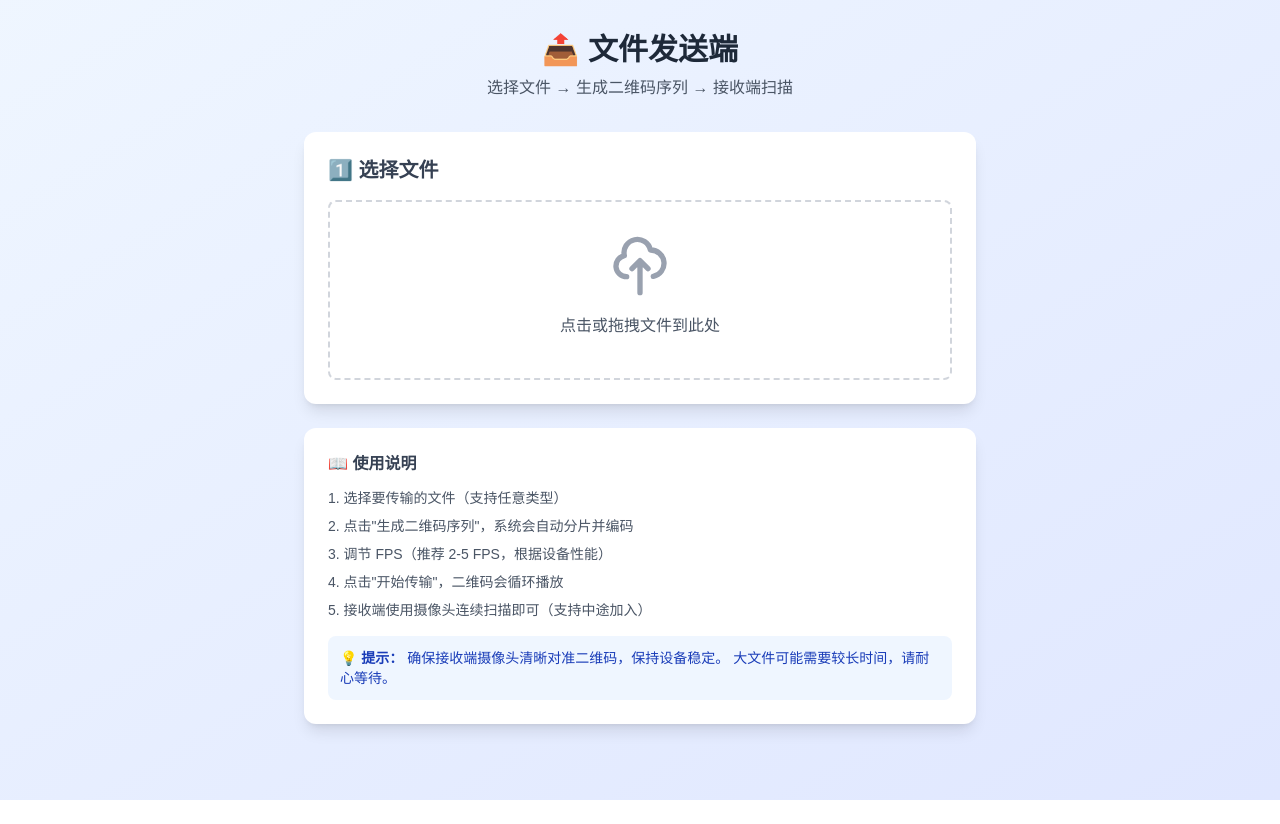
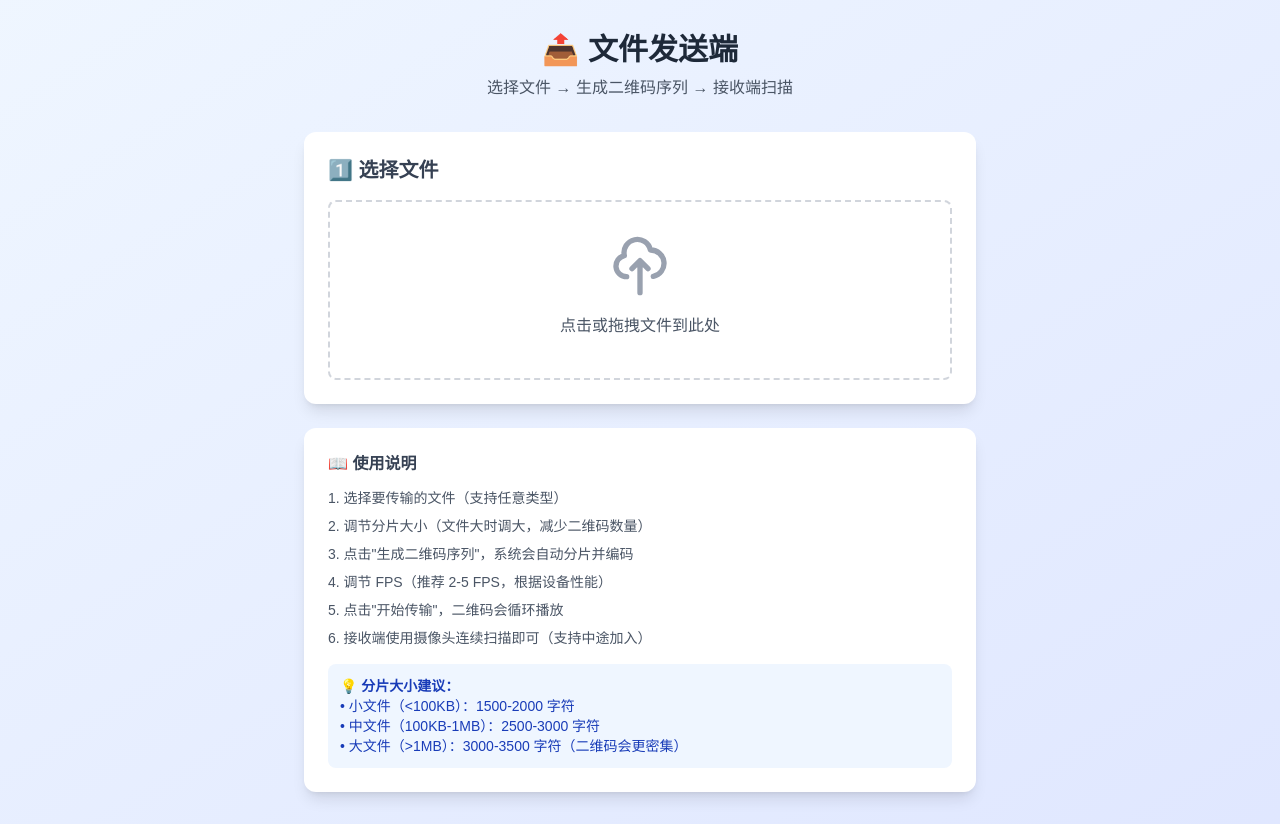
Before and after one commit to Amthurson/qr-code-trans, a Next.js app: page /file-transfer/send in a window 1280 px wide. Before the commit the page ends 800 px from the top, so only its background shows below. Built offline with nearby package versions, Linux system fonts and the light colour scheme.

Commit message:
feat: 添加分片大小控制参数
- 新增分片大小调节滑块（500-3500 字符可调）
- 默认值 2500 字符（减少二维码数量）
- 实时更新预估分片数量和传输时间
- 添加分片大小使用建议
- 优化用户体验：大文件可调大分片减少二维码总数

```diff
--- a/src/app/file-transfer/send/page.tsx
+++ b/src/app/file-transfer/send/page.tsx
@@ -23,6 +23,7 @@ export default function SendFilePage() {
   const [error, setError] = useState<string | null>(null);
   const [qrDataUrl, setQrDataUrl] = useState<string | null>(null);
   const [fileMeta, setFileMeta] = useState<{ name: string; size: number } | null>(null);
+  const [chunkSize, setChunkSize] = useState(2500); // 每片字符数，默认 2500
 
   const transmissionTimer = useRef<NodeJS.Timeout | null>(null);
   const autoAdvanceRef = useRef(true);
@@ -54,8 +55,8 @@ export default function SendFilePage() {
       // 计算文件 CRC32
       const fileCrc = crc32(base64);
 
-      // 分片
-      const dataChunks = chunkData(base64, 1800);
+      // 分片（使用设定的分片大小）
+      const dataChunks = chunkData(base64, chunkSize);
 
       // 创建文件元数据（作为最后一个数据分片）
       const metaChunk = createFileMetadata(
@@ -217,14 +218,41 @@ export default function SendFilePage() {
           </div>
 
           {file && !chunks.length && (
-            <div className="mt-4 p-4 bg-yellow-50 rounded-lg">
-              <p className="text-sm text-yellow-800">
-                📊 预估分片数量：<strong>{estimatedChunks + 2}</strong> 个二维码
-                （包含元数据和结束标识）
-              </p>
-              <p className="text-xs text-yellow-600 mt-1">
-                每个二维码约 2 秒，总耗时约 {Math.ceil((estimatedChunks + 2) * 2 / 60)} 分钟
-              </p>
+            <div className="space-y-4">
+              {/* 分片大小调节 */}
+              <div className="p-4 bg-indigo-50 rounded-lg">
+                <div className="flex items-center justify-between mb-2">
+                  <label className="text-sm font-semibold text-indigo-900">
+                    📦 分片大小
+                  </label>
+                  <span className="text-sm font-bold text-indigo-600">
+                    {chunkSize} 字符/片
+                  </span>
+                </div>
+                <input
+                  type="range"
+                  min="500"
+                  max="3500"
+                  step="100"
+                  value={chunkSize}
+                  onChange={(e) => setChunkSize(Number(e.target.value))}
+                  className="w-full h-2 bg-indigo-200 rounded-lg appearance-none cursor-pointer"
+                />
+                <div className="flex justify-between text-xs text-indigo-600 mt-1">
+                  <span>500 (多片)</span>
+                  <span>3500 (少片)</span>
+                </div>
+              </div>
+
+              <div className="p-4 bg-yellow-50 rounded-lg">
+                <p className="text-sm text-yellow-800">
+                  📊 预估分片数量：<strong>{Math.ceil((estimatedChunks * 1800) / chunkSize) + 2}</strong> 个二维码
+                  （包含元数据和结束标识）
+                </p>
+                <p className="text-xs text-yellow-600 mt-1">
+                  每个二维码约 2 秒，总耗时约 {Math.ceil((Math.ceil((estimatedChunks * 1800) / chunkSize) + 2) * 2 / 60)} 分钟
+                </p>
+              </div>
             </div>
           )}
         </div>
@@ -395,15 +423,18 @@ export default function SendFilePage() {
           <h3 className="font-semibold text-gray-700 mb-3">📖 使用说明</h3>
           <ol className="space-y-2 text-sm text-gray-600">
             <li>1. 选择要传输的文件（支持任意类型）</li>
-            <li>2. 点击"生成二维码序列"，系统会自动分片并编码</li>
-            <li>3. 调节 FPS（推荐 2-5 FPS，根据设备性能）</li>
-            <li>4. 点击"开始传输"，二维码会循环播放</li>
-            <li>5. 接收端使用摄像头连续扫描即可（支持中途加入）</li>
+            <li>2. 调节分片大小（文件大时调大，减少二维码数量）</li>
+            <li>3. 点击"生成二维码序列"，系统会自动分片并编码</li>
+            <li>4. 调节 FPS（推荐 2-5 FPS，根据设备性能）</li>
+            <li>5. 点击"开始传输"，二维码会循环播放</li>
+            <li>6. 接收端使用摄像头连续扫描即可（支持中途加入）</li>
           </ol>
           <div className="mt-4 p-3 bg-blue-50 rounded-lg">
             <p className="text-sm text-blue-800">
-              💡 <strong>提示：</strong> 确保接收端摄像头清晰对准二维码，保持设备稳定。
-              大文件可能需要较长时间，请耐心等待。
+              💡 <strong>分片大小建议：</strong>
+              <br/>• 小文件（&lt;100KB）：1500-2000 字符
+              <br/>• 中文件（100KB-1MB）：2500-3000 字符
+              <br/>• 大文件（&gt;1MB）：3000-3500 字符（二维码会更密集）
             </p>
           </div>
         </div>
```
